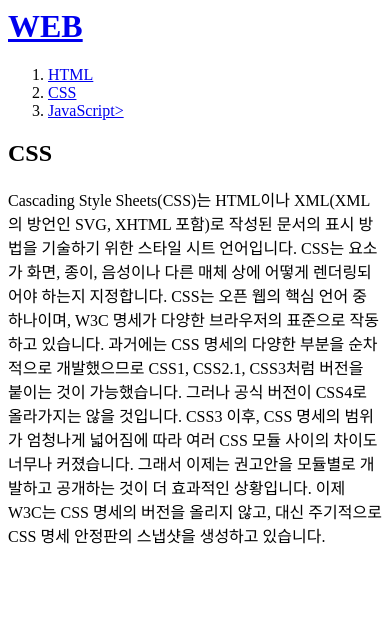
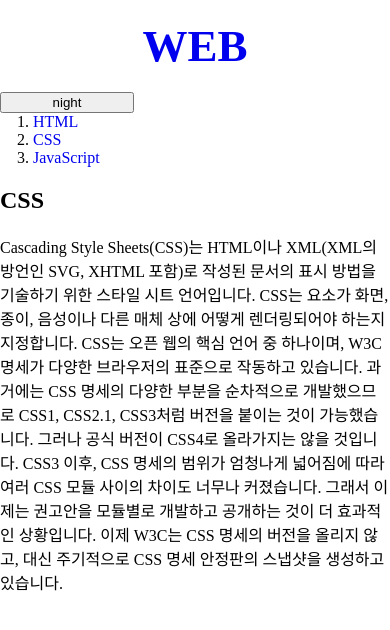
Before and after one commit to sseq007/web1, a plain HTML site: page 2.html in a window 390 px wide. Drawn offline with Linux system fonts and the light colour scheme.

Commit message:
Add files via upload
웹 기본 공부 입니다

```diff
--- a/2.html
+++ b/2.html
@@ -2,15 +2,22 @@
 <head>
     <title>WEB1 - CSS</title>
     <meta charset="utf-8">
+    <link rel="stylesheet" href="style.css">
+    <script src="color.js"></script>
 </head>
+
 <body>
     <h1><a href="index.html">WEB</a></h1>
+    <input  type="button" value="night" onclick="
+            nightDayHandler(this);
+        ">
+    <div id="grid">
         <ol>
-        <li><a href="1.html">HTML</a></li>
+            <li><a href="1.html" class="saw">HTML</a></li>
             <li><a href="2.html">CSS</a></li>
-        <li><a href="3.html">JavaScript></a></li>
+            <li><a href="3.html">JavaScript</a></li>
         </ol>
-
+        <div>
             <h2>CSS</h2>
             <p>
                 Cascading Style Sheets(CSS)는 HTML이나 XML(XML의 방언인 SVG, XHTML 포함)로 작성된 문서의 표시 방법을 기술하기 위한 스타일 시트 언어입니다. CSS는 요소가 화면, 종이, 음성이나 다른 매체 상에 어떻게 렌더링되어야 하는지 지정합니다.
@@ -19,5 +26,7 @@ CSS는 오픈 웹의 핵심 언어 중 하나이며, W3C 명세가 다양한 브
 
         CSS3 이후, CSS 명세의 범위가 엄청나게 넓어짐에 따라 여러 CSS 모듈 사이의 차이도 너무나 커졌습니다. 그래서 이제는 권고안을 모듈별로 개발하고 공개하는 것이 더 효과적인 상황입니다. 이제 W3C는 CSS 명세의 버전을 올리지 않고, 대신 주기적으로 CSS 명세 안정판의 스냅샷을 생성하고 있습니다.
         </p>
+        </div>
+    </div>
 </body>
 </html>
--- /dev/null
+++ b/color.js
@@ -0,0 +1,55 @@
+var Links ={
+    setColor:function(color){
+    var list = document.querySelectorAll('a');
+    var i =0;
+    while(i<list.length){
+        list[i].style.color=color;
+        i=i+1;
+    }
+}
+//&('a').css('color',color);
+}
+
+/*
+function LinkSetColor(color){
+    var list = document.querySelectorAll('a');
+    var i =0;
+    while(i<list.length){
+        list[i].style.color=color;
+        i=i+1;
+    }
+}
+*/
+var Body = {
+    setColor:function(color){
+    document.querySelector('body').style.color=color;
+    //&('body').css('color',color);
+},
+    setBackgroundColor:function(color){
+    document.querySelector('body').style.backgroundColor=color;
+    //&('a').css('backgroundColor',color);
+}
+}
+/*
+function BodySetColor(color){
+    document.querySelector('body').style.backgroundColor=color;
+}
+
+function BodySetBackgroundColor(color){
+    document.querySelector('body').style.color=color;
+}
+*/
+function nightDayHandler(self){
+
+     if(self.value==='night'){
+    Body.setColor('white');
+    Body.setBackgroundColor('black');
+    self.value='day';
+    Links.setColor('powderblue');
+     } else{
+    Body.setColor('black');
+    Body.setBackgroundColor('white');
+    self.value='night';
+    Links.setColor('blue');
+    }
+}
--- /dev/null
+++ b/style.css
@@ -0,0 +1,53 @@
+body{
+    margin:0;
+}
+
+a {
+
+    text-decoration: none;
+}
+
+
+
+#active{
+    color:red;
+}
+
+h1 {
+    font-size:45px;
+    text-align: center;
+    border-bottom:1px solid gray;
+    margin:0;
+    padding: 20px;
+}
+#grid ol{
+    border-right:1px solid gray;
+    width: 100px;
+    margin:0;
+    padding-left:33px;
+
+}
+#grid{
+    display:grid;
+    grid-template-columns: 150px 1fr;
+}
+
+input{
+    width: 134px;
+    margin:0;
+
+
+
+}
+
+@media(max-width:800px) {
+    #grid{
+    display:block;
+    }
+    #grid ol{
+    border-right:none;
+    }
+    h1 {
+    border-bottom:none;
+}
+}
```
Also changed, not shown: 1.html (+14 -3 lines), 3.html (+13 -1 lines), box.html (added, +20 -0 lines), ex1.html (added, +12 -0 lines), index.html (+10 -1 lines). Lines whose indentation alone changed are shown as unchanged.
